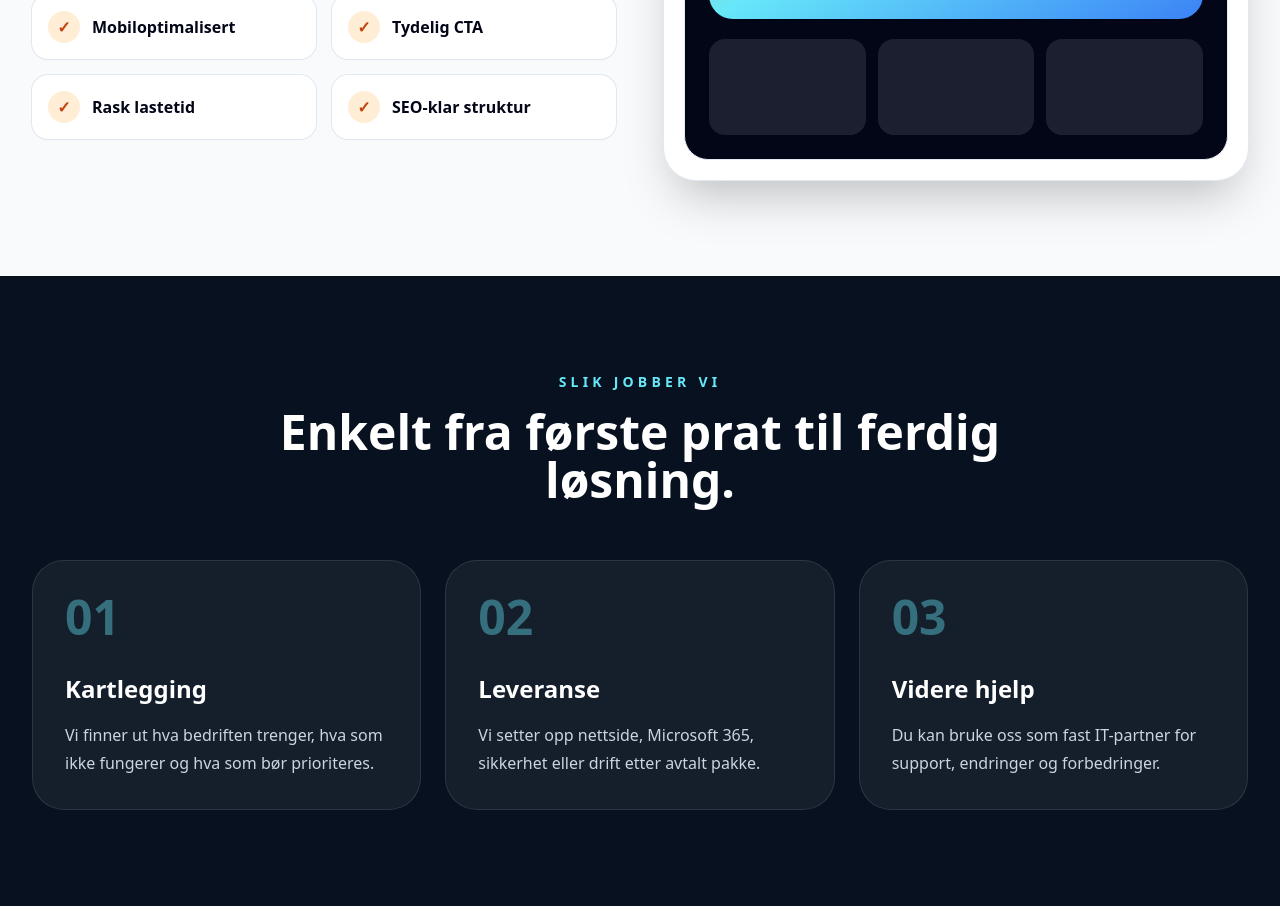
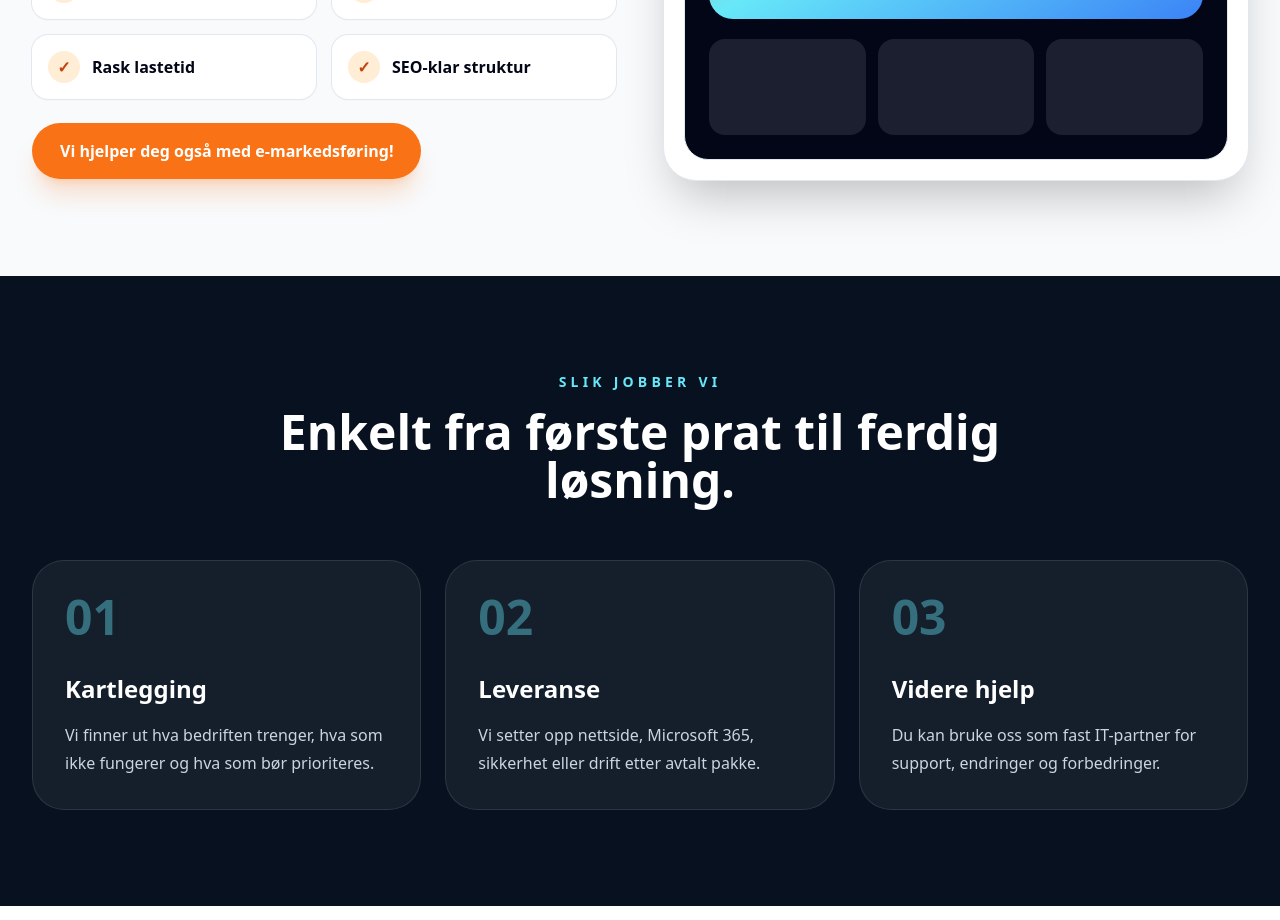
Before and after one commit to ljoestad-cell/Torungen-IT, a React (Vite) app: page / in a window 1280 px wide. Shown: the part 2380-3300 px from the top of the page. Built offline with nearby package versions, Linux system fonts and the light colour scheme.

Commit message:
tillegg emarketing

```diff
--- a/src/components/WebDesign.jsx
+++ b/src/components/WebDesign.jsx
@@ -17,6 +17,13 @@ export default function WebDesign() {
               <Check text="Rask lastetid" />
               <Check text="SEO-klar struktur" />
             </div>
+
+            <a
+              href="mailto:ljoestad@gmail.com?subject=E-markedsføring"
+              className="mt-6 inline-flex rounded-full bg-[#f97316] px-7 py-4 font-black text-white shadow-xl shadow-orange-500/20 transition hover:-translate-y-1 hover:bg-[#fb923c]"
+            >
+              Vi hjelper deg også med e-markedsføring!
+            </a>
           </div>
 
           <div className="rounded-[2rem] bg-white p-5 shadow-2xl ring-1 ring-slate-200">
```
